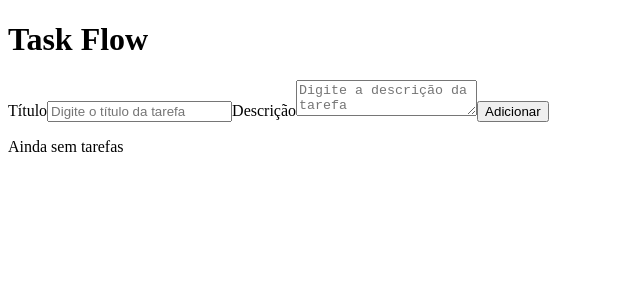
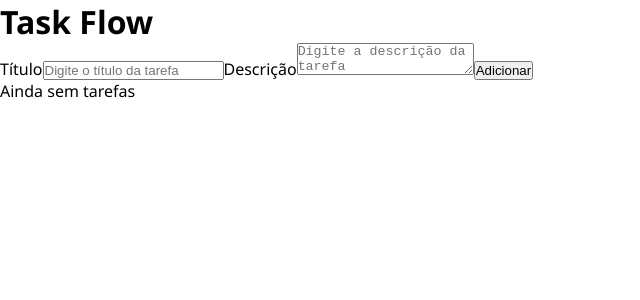
Before and after one commit to fernandev-tech/Task-Flow, a React (Vite) app in the folder Task-Flow/: page / in a window 1280 px wide. Shown: the top 300 px of the page, without its empty margins (0-640 px from the left). Built offline with nearby package versions, Linux system fonts and the light colour scheme.

Commit message:
Várias alterações durante o desenvolvimento

```diff
--- a/Task-Flow/src/App.css
+++ b/Task-Flow/src/App.css
@@ -0,0 +1,8 @@
+*{
+    margin: 0;
+    padding: 0;
+    box-sizing: border;
+}
+body{
+    font-family: 'Segoe UI', Tahoma, Geneva, Verdana, sans-serif;
+}
--- a/Task-Flow/src/App.jsx
+++ b/Task-Flow/src/App.jsx
@@ -7,16 +7,24 @@ import './App.css'
 function App() {
 
   const [tasks, setTasks] = useState([])
+  /*O React cria uma variavel de estado (lista atual das tarefas) E uma função que altera essa lista*/
 
   return (
     <>
       <Header />
       <main>
-        <TaskForm />
+
+        <TaskForm setTasks={setTasks} />
+
+         {/*Aqui estou a passar a função setTasks (que altera o estado) como valor dentro da prop que está sendo passada para o componente TaskForm*/}
+
         <TaskList tasks={tasks} />
+
+        {/*A variável de estado (que tem a lista atual das tarefas) é enviado como valor de uma prop que está sendo enviada para o componente TaskList*/}
       </main>
     </>
   )
+
 }
 
 export default App
--- /dev/null
+++ b/Task-Flow/src/components/TaskCard.jsx
@@ -0,0 +1,16 @@
+function TaskCard({ task }) {
+
+    /*task torna-se uma propriedade de um objeto desestruturado que guarda um objeto que representa uma tarefa. Nesse objeto contém os dados de uma tarefa individual.*/
+    /*Quando fizermos task.titleou task.description queremos acessar propriedades que existem dentro do objeto task. Por isso podemos imprimir os dados de uma tarefa*/
+
+    return (
+        <>
+            <li>
+                <p>Título: {task.title}</p>
+                <p>Descrição: {task.description}</p>
+            </li>
+
+        </>
+    )
+}
+export default TaskCard
--- a/Task-Flow/src/components/TaskForm.jsx
+++ b/Task-Flow/src/components/TaskForm.jsx
@@ -1,7 +1,23 @@
-function TaskForm() {
+function TaskForm({ setTasks }) {
+    /*Aqui o objeto que foi enviado para essa propriedade é desestruturado. Então TaskForm tem a função setTasks dentro da prop setTasks.*/
+    function handleSubmit(event) {
+        event.preventDefault()
+        /*Em vez da página carregar após o form for enviado, essafunção vai impedir com que o navegador acrregue a página e permitir com que o React reaja*/
+
+        const formData = new FormData(event.target) /*"Cria uma nova instância de FormData usando este formulário como fonte dos dados."*/
+        const title = formData.get('title') /*"O objeto formData acessa o método get que pega o name que no form tem o valor title e guarda na variável title."*/
+        const description = formData.get('description')
+
+    }
+
+
+
+
     return (
 
-        <form>
+
+        <form onSubmit={handleSubmit}>
+            {/*O onSubmit recebe uma função que será executada quando o formulário for submetido.*/}
             <label htmlFor="title">Título</label>
             <input name="title" id="title" type="text" placeholder="Digite o título da tarefa" />
 
--- a/Task-Flow/src/components/TaskList.jsx
+++ b/Task-Flow/src/components/TaskList.jsx
@@ -1,4 +1,7 @@
+import TaskCard from "./TaskCard"
 function TaskList({ tasks }) {
+
+    /*TaskList recebe a variável de estado através da prop que lhe foi passada. Nesse caso Este componente recebe a lista das tarefas*/
 
     return (
         <>
@@ -6,7 +9,14 @@ function TaskList({ tasks }) {
                 tasks.length === 0
                     ? <p>Ainda sem tarefas</p>
                     : <ul>
-                        Lista de tarefas
+                        {
+                            tasks.map(task => (
+                                <TaskCard
+                                    key={task.id}
+                                    task={task}
+                                />
+                            ))
+                        }
                     </ul>
             }
         </>
```
Also changed, not shown: 3 other files (tests, documents, lock files or other folders).
